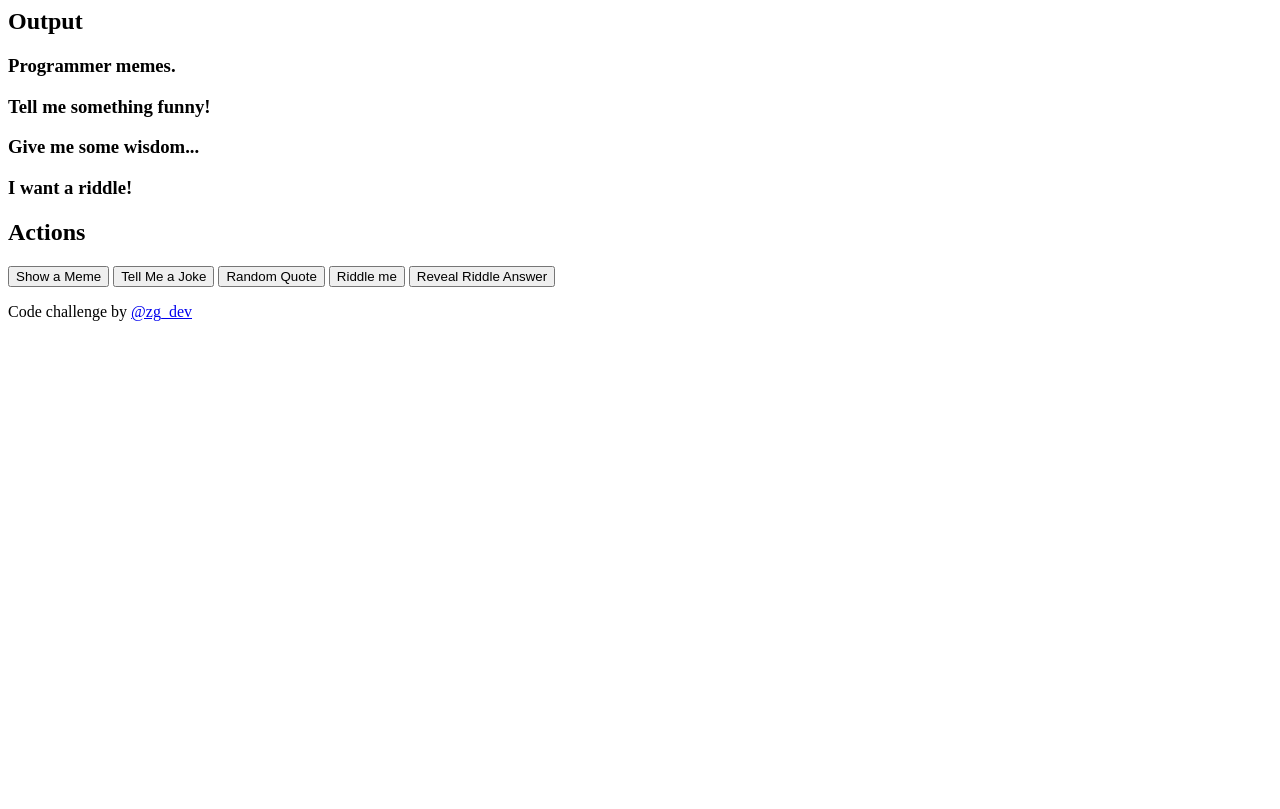
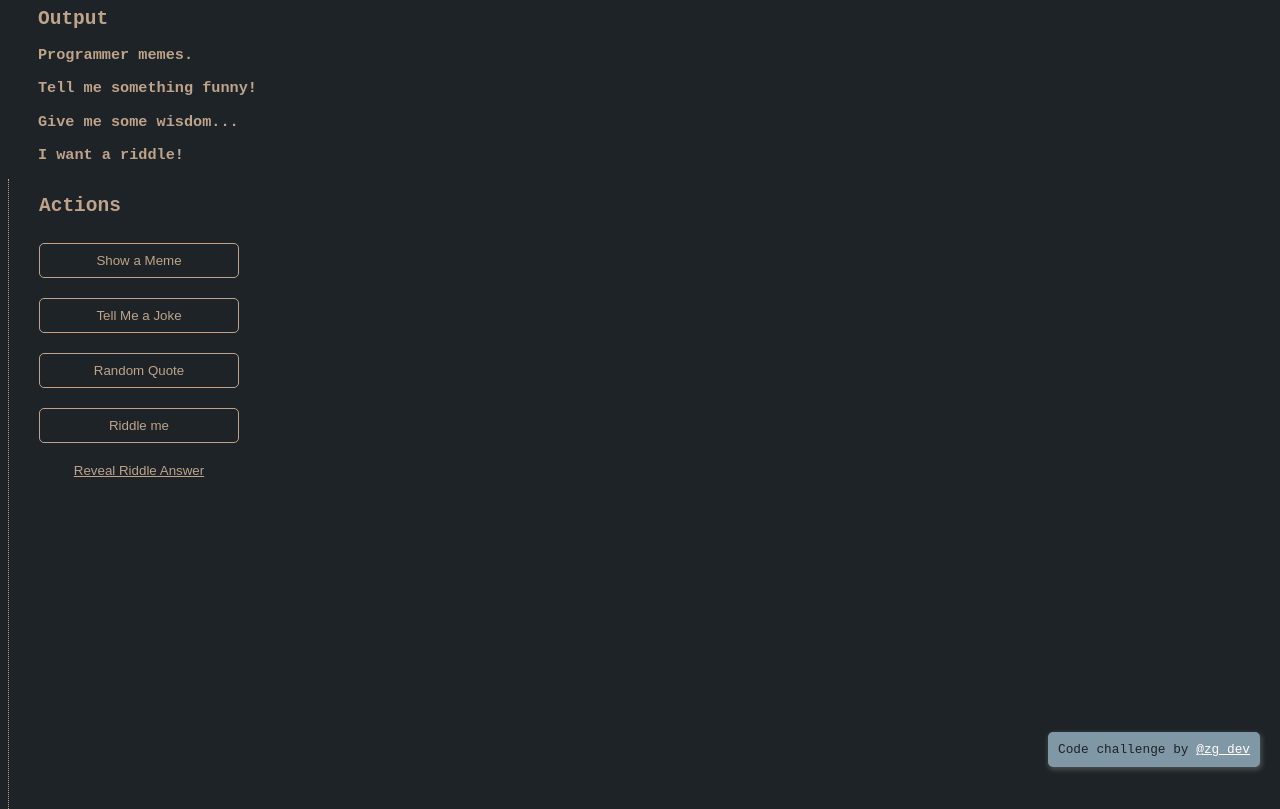
Before and after one commit to symo-058/meme-generator, a plain HTML site: page index.html in a window 1280 px wide. Shown: the top 809 px of the page. Drawn offline with Linux system fonts and the light colour scheme.

Commit message:
Update index.html

```diff
--- a/index.html
+++ b/index.html
@@ -1,7 +1,7 @@
 <html>
 <head>
   <title>meme generator</title>
-  <link herf="./style.css" rel="stylesheet">
+  <link href="./style.css" rel="stylesheet">
 </head>
 <body>
   <section class="content">
```
